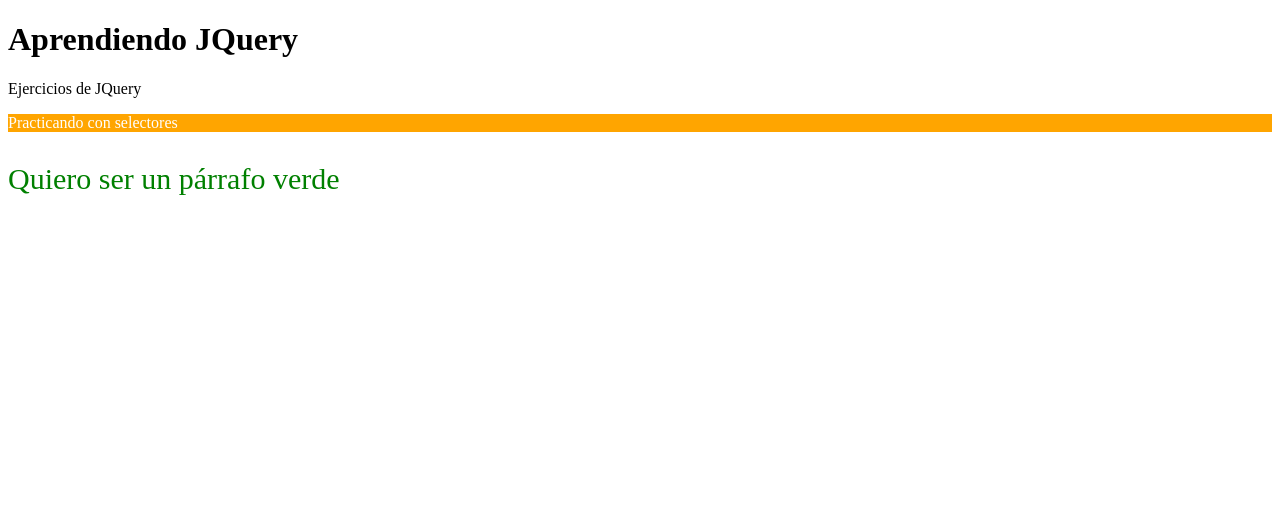
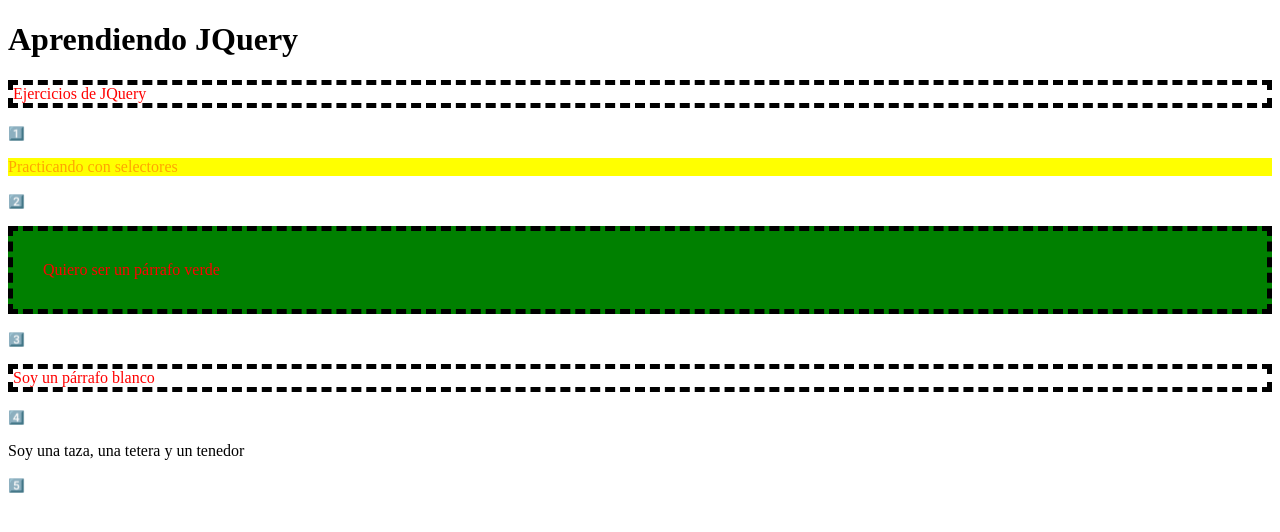
Before and after one commit to EstiBv/Learning-JQuery, a plain HTML site: page index.html in a window 1280 px wide. Drawn offline with Linux system fonts and the light colour scheme.

Commit message:
tag selectors

```diff
--- a/index.html
+++ b/index.html
@@ -11,11 +11,19 @@
     ></script> -->
     <script type="text/javascript" src="./js/jquery-3.5.1.min.js"></script>
     <script type="text/javascript" src="./js/01-selectores.js"></script>
+    <link rel="stylesheet" href="./styles/index.css" />
   </head>
   <body>
     <h1>Aprendiendo JQuery</h1>
-    <p id="jq-red">Ejercicios de JQuery</p>
-    <p id="jq-yellow">Practicando con selectores</p>
-    <p id="jq-green">Quiero ser un párrafo verde</p>
+    <p id="jq-red" class="js-importantP">Ejercicios de JQuery</p>
+    <small>1️⃣</small>
+    <p id="jq-yellow" class="js-secundaryP">Practicando con selectores</p>
+    <small>2️⃣</small>
+    <p id="jq-green" class="js-importantP">Quiero ser un párrafo verde</p>
+    <small>3️⃣</small>
+    <p class="js-importantP js-secundaryP">Soy un párrafo blanco</p>
+    <small>4️⃣</small>
+    <p class="js-secundaryP">Soy una taza, una tetera y un tenedor</p>
+    <small>5️⃣</small>
   </body>
 </html>
--- a/js/01-selectores.js
+++ b/js/01-selectores.js
@@ -11,10 +11,36 @@
 
   // Aplicando estilos y encandenando propiedades
   let paragrapahChangeColor = $("#jq-yellow")
-    .css("background", "orange")
-    .css("color", "white");
+    .css("background", "yellow")
+    .css("color", "orange");
 
-  paragrapahGreen.css("font-size", "30px").css("color", "green");
+  paragrapahGreen.css("padding", "30px").css("background", "green");
+  console.log(paragrapahGreen);
 
-  console.log(paragrapahGreen);
+  // Selector de clase
+  let paragrahImportant = $(".js-importantP")
+    .css("color", "red")
+    .css("border", "5px dashed black");
+  console.log(paragrahImportant.eq(0));
+
+  // Selectores de etiqueta : clase definida en file.css
+  //removeClass() >> remove() || hasClass() >> contains()
+
+  $("p").click(function () {
+    $(this).addClass("increaseFont");
+    console.log("click dado");
+  });
+
+  // Optimizar carga accediendo una vez al DOM
+  let selectP = $("p");
+
+  selectP.click(function () {
+    let that = $(this);
+    if (!that.hasClass("numbersSelect")) {
+      that.addClass("numbersSelect");
+    } else {
+      that.removeClass("numbersSelect");
+    }
+    console.log(that);
+  });
 });
--- /dev/null
+++ b/styles/index.css
@@ -0,0 +1,10 @@
+.secundary {
+  border: 5px solid purple;
+}
+.increaseFont {
+  font-size: 45px;
+  cursor: pointer;
+}
+.numbersSelect {
+  opacity: 0.3;
+}
```
